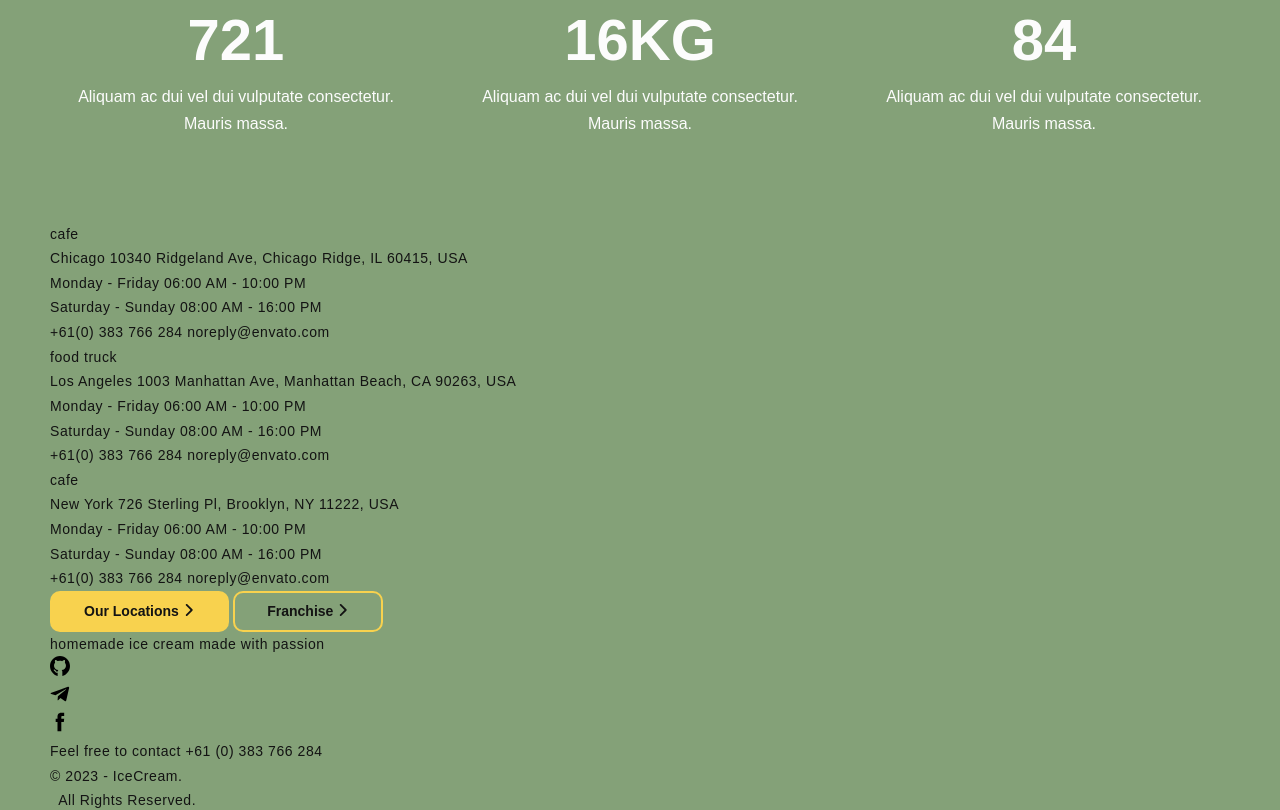
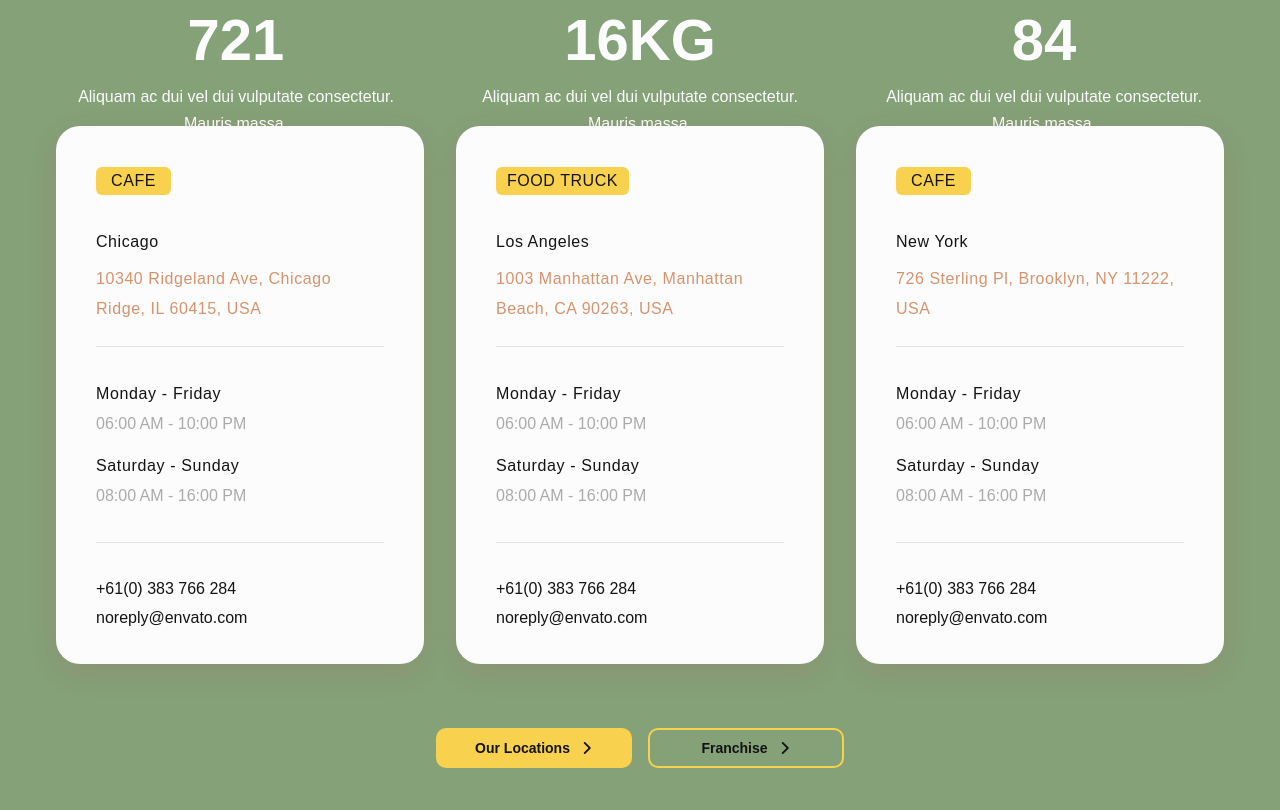
Before and after one commit to matoka02/goit-command-project-markup, a website built with Parcel: page src/index.html in a window 1280 px wide. Shown: the part 2614-3424 px from the top of the page. Built offline with nearby package versions, Linux system fonts and the light colour scheme.

Commit message:
ass styles
reviews, contacts, footer

```diff
--- a/src/sass/index.scss
+++ b/src/sass/index.scss
@@ -18,6 +18,6 @@
 @import './layot/about';
 @import './layot/advantages';
 @import './layot/gallery';
-// @import './layot/customer-reviews';
-// @import './layot/contact';
-// @import './layot/footer';
+@import './layot/customer-reviews';
+@import './layot/contact';
+@import './layot/footer';
--- /dev/null
+++ b/src/sass/layot/_contact.scss
@@ -0,0 +1,238 @@
+.contacts {
+  padding-top: 1028px;
+  padding-bottom: 40px;
+  position: relative;
+}
+@media screen and (min-width:320px) {
+  .contacts {
+    padding-top: 962px;
+  }
+}
+@media screen and (min-width:768px) {
+  .contacts {
+    padding-top: 284px;
+    padding-bottom: 40px;
+  }
+}
+@media screen and (min-width:1200px) {
+  .contacts {
+    padding-top: 506px;
+    padding-bottom: 120px;
+  }
+}
+
+.contacts__list {
+  position: absolute;
+  top: -346px;
+  left: 50%;
+  transform: translate(-50%);
+
+  display: grid;
+  grid-template-columns: 1fr;
+  grid-template-rows: repeat(3, 1fr);
+  grid-column-gap: 0px;
+  grid-row-gap: 20px;
+}
+@media screen and (min-width:768px) {
+  .contacts__list {
+    top: -303px;
+
+    grid-template-columns: repeat(3, 1fr);
+    grid-template-rows: 1fr;
+    grid-column-gap: 16px;
+    grid-row-gap: 0px;
+  }
+}
+@media screen and (min-width:1200px) {
+  .contacts__list {
+    top: -96px;
+
+    grid-column-gap: 32px;
+  }
+}
+
+.contacts__list>li {
+  width: calc(100vw - 40px);
+  padding: 38px 32px 40px;
+  border-radius: 24px;
+
+  font-size: 1.2rem;
+  font-weight: 500;
+  line-height: 1.86;
+
+  box-shadow: 0 8px 30px rgba(212, 20, 67, .1);
+  background-color: var(--secondary-text-color-teme-dark);
+}
+@media screen and (min-width:320px) {
+  .contacts__list>li {
+    width: 280px;
+  }
+}
+@media screen and (min-width:768px) {
+  .contacts__list>li {
+    width: 224px;
+    padding: 40px 24px 36px;
+
+    font-size: 1.4rem;
+  }
+}
+@media screen and (min-width:1200px) {
+  .contacts__list>li {
+    width: 368px;
+    padding: 40px 40px 32px;
+
+    font-size: 1.6rem;
+  }
+}
+
+.contacts__card {
+  min-width: 80px;
+  display: inline-block;
+  border-radius: 4px;
+  margin-bottom: 20px;
+  padding: 0 20.5px;
+
+  text-transform: uppercase;
+  text-align: center;
+  line-height: 1.33;
+
+  background-color: var(--third-text-color-teme-dark);
+}
+@media screen and (min-width:768px) {
+  .contacts__card {
+    min-width: 75px;
+    border-radius: 6px;
+    margin-bottom: 32px;
+    padding: 0 11px;
+
+    font-size: 1.6rem;
+    line-height: 1.75;
+  }
+}
+
+.contacts__address {
+  margin-bottom: 22px;
+  padding-bottom: 16px;
+
+  border-bottom: 1px solid #e1e1e1;
+}
+@media screen and (min-width:768px) {
+  .contacts__address {
+    margin-bottom: 32px;
+    padding-bottom: 18px;
+  }
+}
+@media screen and (min-width:1200px) {
+  .contacts__address {
+    padding-bottom: 23px;
+  }
+}
+
+.contacts__address-link {
+  display: block;
+  margin-top: 8px;
+
+  line-height: 1.83;
+
+  color: #d6936d;
+
+  &:hover,
+  &:focus {
+    text-decoration: underline;
+  }
+}
+@media screen and (min-width:768px) and (max-width:1199px) {
+  .contacts__address-link {
+    margin-top: 12px;
+
+    line-height: 1.87;
+  }
+}
+
+.contacts__schedule {
+  margin-bottom: 08px;
+
+  letter-spacing: normal;
+}
+@media screen and (min-width:768px) {
+  .contacts__schedule {
+    margin-bottom: 12px;
+  }
+}
+@media screen and (min-width:1200px) {
+  .contacts__schedule {
+    margin-bottom: 13px;
+
+    letter-spacing: .04em;
+  }
+}
+
+.contacts__schedule:nth-last-of-type(1) {
+  margin-bottom: 24px;
+  padding-bottom: 24px;
+
+  border-bottom: 1px solid #e1e1e1;
+}
+@media screen and (min-width:768px) {
+  .contacts__schedule:nth-last-of-type(1) {
+    margin-bottom: 33px;
+    padding-bottom: 33px;
+  }
+}
+@media screen and (min-width:1200px) {
+  .contacts__schedule:nth-last-of-type(1) {
+    margin-bottom: 31px;
+    padding-bottom: 31px;
+  }
+}
+
+.contacts__schedule>span {
+  display: block;
+  letter-spacing: normal;
+
+  color: #ababab;
+}
+@media screen and (min-width:768px) and (max-width:1199px) {
+  .contacts__schedule>span {
+    line-height: 1.5;
+  }
+}
+
+.contacts__email,
+.contacts__phone {
+  display: block;
+
+  letter-spacing: normal;
+  line-height: 1.5;
+}
+@media screen and (min-width:768px) {
+  .contacts__email,
+  .contacts__phone {
+    line-height: 1.83;
+  }
+}
+
+.contacts-container__buttons {
+  display: flex;
+  flex-direction: column;
+  align-items: center;
+  gap: 16px;
+}
+@media screen and (min-width:768px) {
+  .contacts-container__buttons {
+    flex-direction: row;
+    justify-content: center;
+  }
+}
+
+.contacts__btn {
+  min-width: 196px;
+  justify-content: center;
+  align-items: center;
+  gap: 11px;
+  display: flex;
+}
+
+.contacts_btn-icon {
+  fill: currentColor;
+}
--- /dev/null
+++ b/src/sass/layot/_customer-reviews.scss
@@ -0,0 +1,96 @@
+.reviews{
+  padding-top: 80px;
+}
+@media screen and (min-width: 768px){
+  .reviews{
+      padding-top: 100px;
+  }
+}
+@media screen and (min-width: 1200px){
+  .reviews{
+      padding-top: 140px;
+  }
+}
+
+.reviews-item{
+  display: flex;
+  flex-direction: column;
+  align-items: center;
+}
+
+.reviews__picture{
+  margin: 0 auto;
+  overflow: hidden;
+  border-radius: 50%;
+}
+
+.reviews__text{
+  max-width: 280px;
+  min-height: 256px;
+  padding: 32px 40px;
+  margin-top: 32px;
+  margin-bottom: 32px;
+  border-radius: 10px;
+
+  display: inline-flex;
+  justify-content: center;
+  align-items: center;
+
+  font-style: normal;
+  font-weight: 400;
+  font-size: 1.200rem;
+  line-height: 2.55;
+  text-align: center;
+
+  color: var(--secondary-text-color-teme-dark);
+  background-color: var(--background-color-teme-dark);
+
+}
+@media screen and (min-width: 768px){
+  .reviews__text{
+      padding: 28px 80px;
+      border-radius: 24px;
+
+      max-width: 704px;
+      min-height: 138px;
+
+      font-weight: 500;
+      font-size: 1.400rem;
+      line-height: 1.86;
+  }
+}
+@media screen and (min-width: 1200px){
+  .reviews__text{
+      padding: 42px 72px;
+
+      max-width: 968px;
+
+      font-size: 1.600rem;
+      line-height: 1.86;
+      letter-spacing: 0.04em;
+  }
+}
+
+.reviews__name{
+  font-style: normal;
+  font-weight: 500;
+  font-size: 2rem;
+  line-height: 1.86;
+  text-align: center;
+
+  color: var(--secondary-text-color-teme-light);
+}
+@media screen and (min-width: 768px){
+  .reviews__name{
+      font-size: 1.600rem;
+  }
+}
+
+.reviews-indicators{
+  padding-top: 6px;
+}
+@media screen and (min-width: 768px){
+  .reviews-indicators{
+      padding-top: 32px;
+  }
+}
--- /dev/null
+++ b/src/sass/layot/_footer.scss
@@ -0,0 +1,188 @@
+// 0px - 767px
+
+.footer-container {
+  display: flex;
+  flex-direction: column;
+
+  background-color: var(--background-color-teme-dark);
+}
+
+.footer__text {
+  max-width: 232px;
+
+  font-style: normal;
+  font-weight: 700;
+  font-size: 1.800rem;
+  line-height: 1.2;
+  text-transform: uppercase;
+  word-wrap: break-word;
+
+  color: var(--secondary-text-color-teme-dark);
+}
+
+//16-8-14
+.footer__text span {
+  margin-top: 16px;
+  max-width: 200px;
+
+  display: block;
+
+  font-style: normal;
+  font-weight: 700;
+  font-size: 3.400rem;
+  line-height: 1.2;
+  letter-spacing: 0.04em;
+}
+
+.footer__links {
+  margin-top: 60px;
+
+  display: flex;
+  justify-content: flex-end;
+  gap: 20px;
+}
+
+.footer__link {
+  width: 34px;
+  height: 34px;
+
+  display: flex;
+  align-items: center;
+  justify-content: center;
+
+  background-color: var(--default-button-color-teme);
+  border-radius: 50%;
+  fill: var(--background-color-teme-dark);
+  transition: background-color 250ms cubic-bezier(0.4, 0, 0.2, 1), fill 250ms cubic-bezier(0.4, 0, 0.2, 1);
+
+  &:hover,
+  &:focus {
+    fill: var(--secondary-text-color-teme-dark);
+  }
+}
+
+.footer__phone {
+  margin-top: 20px;
+  margin-bottom: 40px;
+
+  font-style: normal;
+  font-weight: 700;
+  font-size: 1.200rem;
+  line-height: 1.86;
+  text-align: right;
+
+  color: var(--primery-text-color-teme-light);
+}
+
+.footer__phone a {
+  color: var(--secondary-text-color-teme-dark);
+}
+
+.footer__right {
+  padding-top: 20px;
+  padding-bottom: 20px;
+  margin-left: -20px;
+  margin-right: -20px;
+
+  display: flex;
+  flex-direction: column;
+  justify-content: center;
+
+  font-style: normal;
+  font-weight: 700;
+  font-size: 1.400rem;
+  line-height: 1.52;
+  text-align: center;
+
+  color: #7A7A7A;
+
+  border-top: 1px solid #E1E1E1;
+}
+
+
+
+// 768px - 1199px
+
+@media screen and (min-width: 768px) {
+  .footer__text-container {
+    display: flex;
+    flex-direction: row;
+    justify-content: space-between;
+    align-items: center;
+  }
+
+  .footer__text {
+    max-width: 352px;
+
+    font-size: 26px;
+    line-height: 1.23;
+    letter-spacing: 0.04em;
+  }
+
+  .footer__text span {
+    max-width: 352px;
+    margin-top: 8px;
+
+    font-size: 4.800rem;
+    line-height: 1.23;
+    letter-spacing: 0.06em;
+  }
+
+  .footer__links {
+    gap: 30px;
+  }
+
+  .footer__phone {
+    margin-top: 34px;
+
+    font-size: 1.400rem;
+  }
+
+  .footer__right {
+    margin-left: -32px;
+    margin-right: -32px;
+
+    flex-direction: row;
+  }
+}
+
+
+// 1200px +
+
+@media screen and (min-width: 1200px) {
+  .footer__text-container {
+    align-items: flex-end;
+  }
+
+  .footer__text {
+    max-width: 520px;
+
+    font-size: 3rem;
+    line-height: 1.23;
+    word-wrap: normal;
+  }
+
+  .footer__text span {
+    margin-top: 14px;
+    max-width: 520px;
+    margin-bottom: 60px;
+
+    font-size: 5.800rem;
+  }
+
+  .footer__links {
+    margin-top: 0;
+  }
+
+  .footer__phone {
+    margin-top: 40px;
+    margin-bottom: 60px;
+    font-size: 1.600rem;
+    letter-spacing: 0.02em;
+  }
+
+  .footer__right {
+    margin-left: 0;
+    margin-right: 0;
+  }
+}
```
